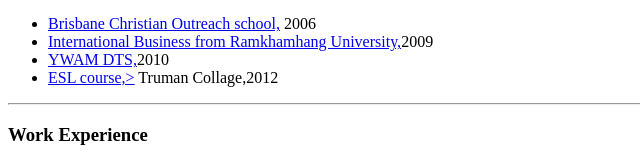
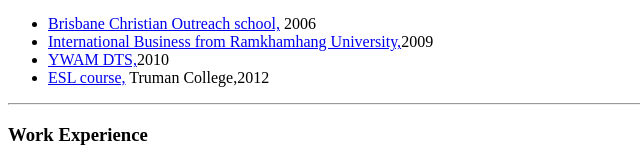
Before and after one commit to hnaruechon/cv, a plain HTML site: page index.html in a window 1280 px wide. Shown: the part 308-470 px from the top of the page, 0-640 px from the left. Drawn offline with Linux system fonts and the light colour scheme.

Commit message:
Update index.html

```diff
--- a/index.html
+++ b/index.html
@@ -21,7 +21,7 @@
     <li><a href="https://citipointe.qld.edu.au/">Brisbane Christian Outreach school,</a> 2006</li>
     <li><a href="https://www.ru.ac.th/th/">International Business from Ramkhamhang University,</a>2009</li>
     <li><a href="https://ywam.org/dts/">YWAM DTS,</a>2010</li>
-    <li><a href="https://www.ccc.edu/site/Pages/ESL-English-as-a-Second-language.aspx">ESL course,></a> Truman Collage,2012</li>
+    <li><a href="https://www.ccc.edu/site/Pages/ESL-English-as-a-Second-language.aspx">ESL course,</a> Truman College,2012</li>
   </ul>
   <hr>
   <h3>Work Experience</h3>
```
